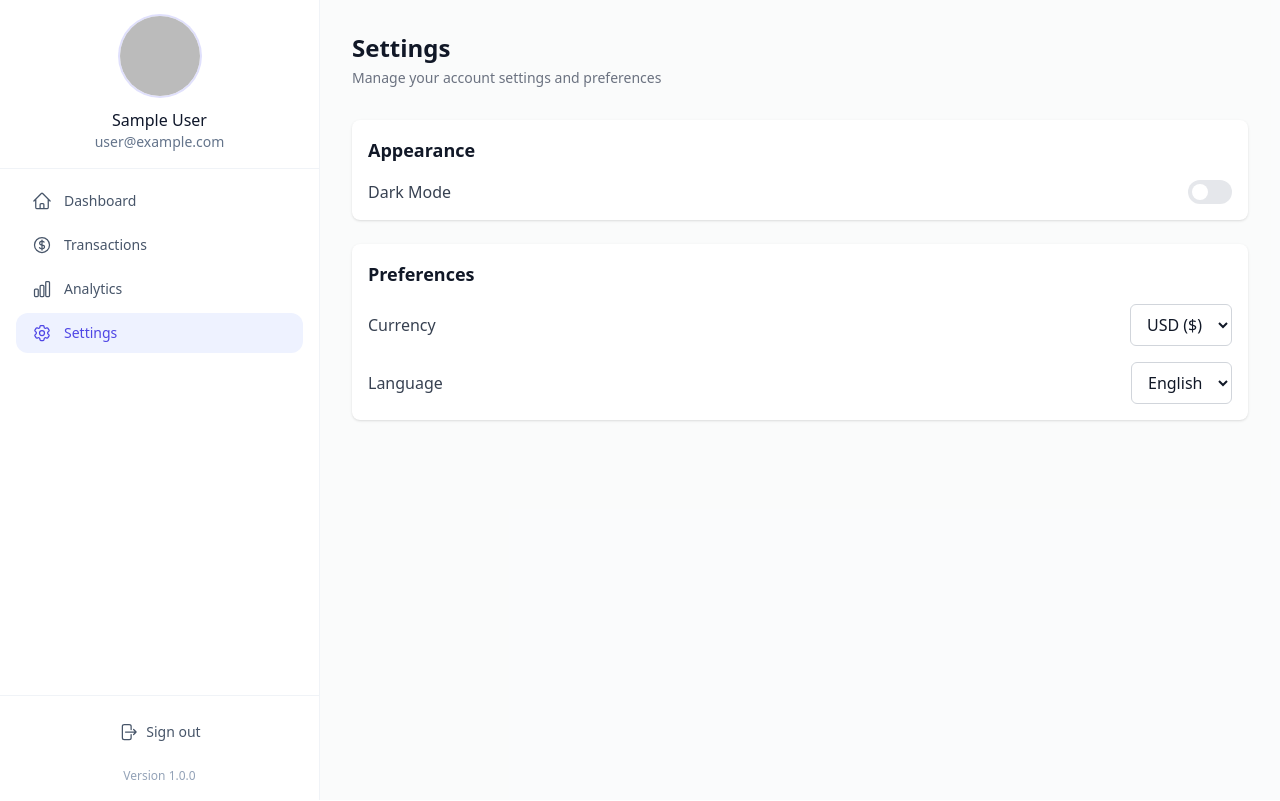
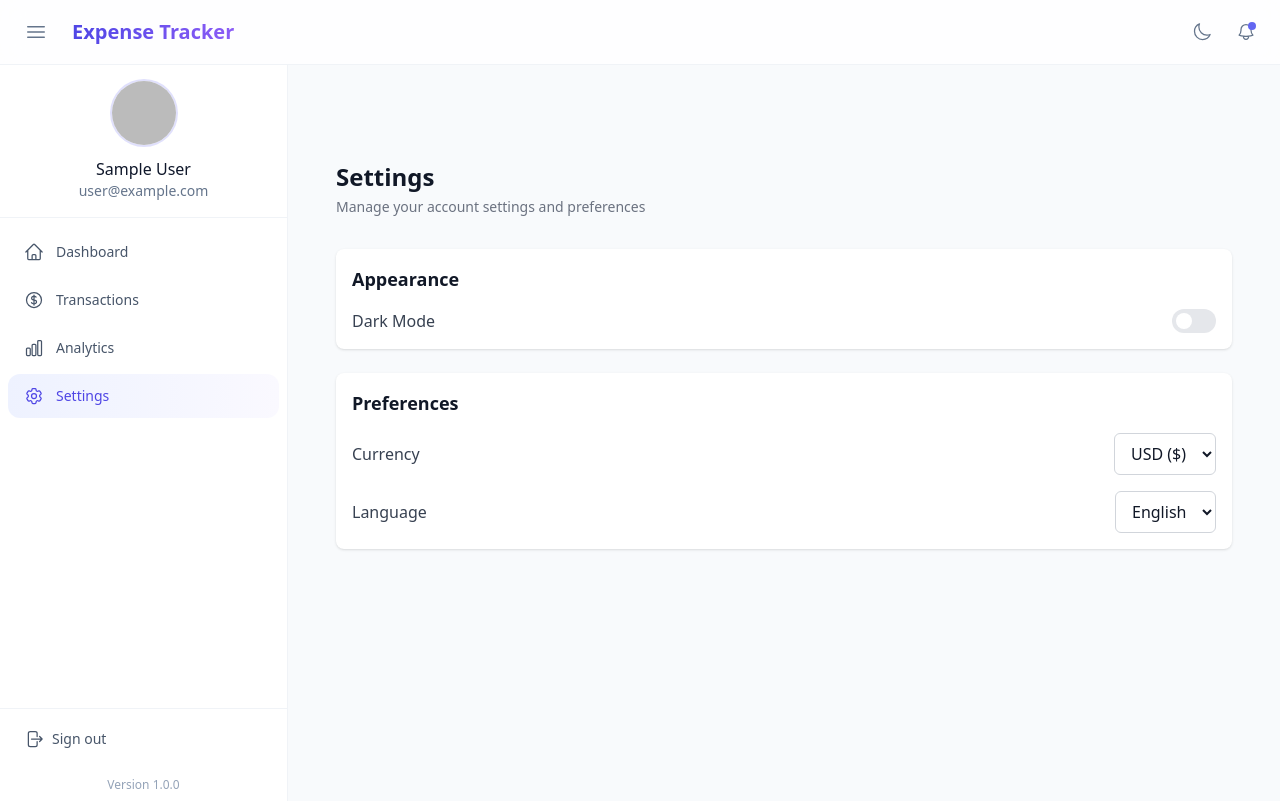
Before and after one commit to phorsphaktra/money_tracker, a React (Vite) app: page /settings in a window 1280 px wide. Built offline with nearby package versions, Linux system fonts and the light colour scheme; no server answers; the database is empty; sample sign-in values are in the browser's storage; the HTML template or start-up script is replaced by a standard one.

Commit message:
improve sidebar and navbar

```diff
--- /dev/null
+++ b/src/components/Layout.tsx
@@ -0,0 +1,29 @@
+import { useState } from 'react';
+import { Outlet } from 'react-router-dom';
+import { Navbar } from './Navbar';
+import { Sidebar } from './Sidebar';
+
+export const DashboardLayout = () => {
+  const [isOpen, setIsOpen] = useState(false);
+  const [isCollapsed, setIsCollapsed] = useState(false);
+
+  const handleToggle = () => {
+    if (window.innerWidth < 1024) {
+      setIsOpen(!isOpen);
+    } else {
+      setIsCollapsed(!isCollapsed);
+    }
+  };
+
+  return (
+    <div className="min-h-screen bg-slate-50 dark:bg-slate-900">
+      <Navbar onToggle={handleToggle} isCollapsed={isCollapsed} />
+      <div className="flex">
+        <Sidebar isOpen={isOpen} setIsOpen={setIsOpen} isCollapsed={isCollapsed} />
+        <main className="flex-1 p-6 lg:p-8 mt-16">
+          <Outlet />
+        </main>
+      </div>
+    </div>
+  );
+};
--- /dev/null
+++ b/src/components/Navbar.tsx
@@ -0,0 +1,100 @@
+import { Bars3Icon, BellIcon, MagnifyingGlassIcon, SunIcon, MoonIcon, XMarkIcon } from '@heroicons/react/24/outline';
+import { useAuth } from '../contexts/AuthContext';
+import { useTranslation } from 'react-i18next';
+import { useState } from 'react';
+
+interface NavbarProps {
+  onToggle: () => void;
+  isCollapsed: boolean;
+}
+
+export const Navbar = ({ onToggle, isCollapsed }: NavbarProps) => {
+  const { user } = useAuth();
+  const { t } = useTranslation();
+  const [isDark, setIsDark] = useState(document.documentElement.classList.contains('dark'));
+
+  const toggleTheme = () => {
+    setIsDark(!isDark);
+    document.documentElement.classList.toggle('dark');
+  };
+
+  const [localPhotoURL, setLocalPhotoURL] = useState<string>(() =>
+    localStorage.getItem(`userPhoto_${user?.email}`) || ''
+  );
+
+  return (
+    <nav className="sticky top-0 z-40 bg-white/80 dark:bg-slate-900/80 backdrop-blur-md border-b border-slate-200/50 dark:border-slate-700/50">
+      <div className="px-4 h-16 mx-auto flex items-center justify-between gap-4">
+        <div className="flex items-center gap-4">
+          <button
+            onClick={onToggle}
+            className="p-2 rounded-xl text-slate-500 hover:text-slate-700
+              dark:text-slate-400 dark:hover:text-slate-200
+              hover:bg-slate-100 dark:hover:bg-slate-800
+              transition-all duration-200"
+            aria-label="Toggle sidebar"
+          >
+            <Bars3Icon className={`w-6 h-6 transform transition-transform duration-200
+              ${isCollapsed ? 'rotate-180' : ''}`} />
+          </button>
+          <h1 className="text-xl font-bold bg-gradient-to-r from-indigo-600 to-violet-500
+            dark:from-indigo-400 dark:to-violet-400 bg-clip-text text-transparent">
+            {t('main.appName')}
+          </h1>
+        </div>
+
+        {/* <div className="flex-1 max-w-lg">
+          <div className="relative">
+            <MagnifyingGlassIcon className="absolute left-3 top-1/2 -translate-y-1/2 w-5 h-5 text-slate-400" />
+            <input
+              type="search"
+              placeholder={t('dashboard.search')}
+              className="w-full bg-slate-50 dark:bg-slate-800/50 rounded-full pl-10 pr-4 py-2 text-sm
+                border border-slate-200 dark:border-slate-700/50
+                focus:outline-none focus:ring-2 focus:ring-indigo-500/50 dark:focus:ring-indigo-400/50
+                placeholder:text-slate-400 dark:placeholder:text-slate-500"
+            />
+          </div>
+        </div> */}
+
+
+        <div className="flex items-center gap-2">
+          <button
+            onClick={toggleTheme}
+            className="p-2 rounded-full text-slate-500 hover:text-slate-700 dark:text-slate-400 dark:hover:text-slate-200"
+          >
+            {isDark ? <SunIcon className="w-5 h-5" /> : <MoonIcon className="w-5 h-5" />}
+          </button>
+          <button className="relative p-2 rounded-full text-slate-500 hover:text-slate-700 dark:text-slate-400 dark:hover:text-slate-200">
+            <BellIcon className="w-5 h-5" />
+            <span className="absolute top-2 right-2 w-2 h-2 rounded-full bg-indigo-500" />
+          </button>
+{/*
+          <div className="h-8 border-l border-slate-200 dark:border-slate-700/50" />
+          <div className="flex items-center gap-3">
+            <span className="text-sm font-medium text-slate-700 dark:text-slate-200">
+              {user?.displayName}
+            </span>
+            <div className="w-9 h-9 rounded-full bg-indigo-500/10 ring-2 ring-indigo-500/20 overflow-hidden">
+              {(user?.photoURL || localPhotoURL) ? (
+                    <img
+                      src={localPhotoURL || user?.photoURL || ''}
+                      alt="Profile"
+                      className="w-full h-full object-cover"
+                      onError={() => setLocalPhotoURL('')}
+                    />
+                  ) : (
+                    <div className="w-full h-full bg-gradient-to-br from-indigo-500 to-violet-500
+                      flex items-center justify-center">
+                      <span className="text-2xl text-white font-medium">
+                        {user?.displayName?.[0].toUpperCase() || '?'}
+                      </span>
+                    </div>
+                  )}
+            </div>
+          </div> */}
+        </div>
+      </div>
+    </nav>
+  );
+};
--- a/src/components/Sidebar.tsx
+++ b/src/components/Sidebar.tsx
@@ -9,8 +9,13 @@ import {
   Cog6ToothIcon,
   ArrowRightOnRectangleIcon,
   CameraIcon,
-  Bars3Icon
 } from '@heroicons/react/24/outline';
+
+interface SidebarProps {
+  isOpen: boolean;
+  setIsOpen: (isOpen: boolean) => void;
+  isCollapsed: boolean;
+}
 
 const navItems = [
   { path: '/', label: 'dashboard.navigation.dashboard', icon: HomeIcon },
@@ -19,14 +24,13 @@ const navItems = [
   { path: '/settings', label: 'dashboard.navigation.settings', icon: Cog6ToothIcon },
 ];
 
-export const Sidebar = () => {
+export const Sidebar = ({ isOpen, setIsOpen, isCollapsed }: SidebarProps) => {
   const { logout, user } = useAuth();
   const { t } = useTranslation();
-  const [isOpen, setIsOpen] = useState(false);
+  const fileInputRef = useRef<HTMLInputElement>(null);
   const [localPhotoURL, setLocalPhotoURL] = useState<string>(() =>
     localStorage.getItem(`userPhoto_${user?.email}`) || ''
   );
-  const fileInputRef = useRef<HTMLInputElement>(null);
 
   const handleImageUpload = (event: React.ChangeEvent<HTMLInputElement>) => {
     const file = event.target.files?.[0];
@@ -50,43 +54,30 @@ export const Sidebar = () => {
 
   return (
     <>
-      <button
-        onClick={() => setIsOpen(!isOpen)}
-        className="lg:hidden fixed top-4 left-4 z-20 p-2 rounded-xl
-        bg-white/90 dark:bg-slate-800/90 backdrop-blur-sm ring-1 ring-slate-200/50
-        dark:ring-slate-700/50 text-slate-700 dark:text-slate-200
-        hover:bg-slate-50 dark:hover:bg-slate-700/50 transition-all"
-      >
-        <Bars3Icon className="w-5 h-5" />
-      </button>
-
       {isOpen && (
-        <div className="lg:hidden fixed inset-0 bg-black/20 backdrop-blur-sm z-10"
+        <div className="lg:hidden fixed inset-0 bg-black/20 backdrop-blur-sm z-30"
           onClick={() => setIsOpen(false)} />
       )}
 
       <aside className={`
-        fixed lg:sticky top-0 left-0 h-screen w-80
+        fixed lg:sticky top-16 left-0 h-[calc(100vh-64px)]
         bg-white dark:bg-slate-900
         border-r border-slate-200/50 dark:border-slate-700/50
         transform ${isOpen ? 'translate-x-0' : '-translate-x-full'}
-        lg:translate-x-0 transition-transform duration-200 ease-out z-30
-        flex flex-col
+        lg:translate-x-0 transition-all duration-300 ease-out z-20
+        flex flex-col overflow-hidden
+        ${isCollapsed ? 'lg:w-20' : 'lg:w-72'} w-72
       `}>
-        {/* <div className="p-6">
-          <h1 className="text-2xl font-bold bg-gradient-to-r from-indigo-600 to-violet-500
-            dark:from-indigo-400 dark:to-violet-400 bg-clip-text text-transparent">
-            {t('dashboard.title')}
-          </h1>
-        </div> */}
-
-        <div className="px-6 py-4">
+        <div className="flex-1 flex flex-col overflow-y-auto">
+          {/* Profile section */}
+          <div className={`p-4 border-b border-slate-200/50 dark:border-slate-700/50
+            ${isCollapsed ? 'items-center' : ''}`}>
             <div className="flex flex-col items-center">
               <div className="relative group cursor-pointer"
                 onClick={() => fileInputRef.current?.click()}>
-              <div className="w-20 h-20 rounded-full ring-2 ring-indigo-500/20 dark:ring-indigo-400/20
-                overflow-hidden bg-gradient-to-br from-indigo-50 to-violet-50
-                dark:from-slate-800 dark:to-slate-700">
+                <div className={`${isCollapsed ? 'w-10 h-10' : 'w-16 h-16'} rounded-full
+                  ring-2 ring-indigo-500/20 dark:ring-indigo-400/20
+                  overflow-hidden transition-all duration-300`}>
                   {(user?.photoURL || localPhotoURL) ? (
                     <img
                       src={localPhotoURL || user?.photoURL || ''}
@@ -115,6 +106,7 @@ export const Sidebar = () => {
                   onChange={handleImageUpload}
                 />
               </div>
+              {!isCollapsed && (
                 <div className="mt-3 text-center">
                   <p className="font-medium text-slate-900 dark:text-slate-100">
                     {user?.displayName || 'User'}
@@ -123,45 +115,55 @@ export const Sidebar = () => {
                     {user?.email}
                   </p>
                 </div>
+              )}
             </div>
           </div>
 
-        <nav className="flex-1 px-4 py-2 overflow-y-auto border-t border-slate-200/50">
+          {/* Navigation */}
+          <nav className="flex-1 p-2">
             {navItems.map(({ path, label, icon: Icon }) => (
               <NavLink
                 key={path}
                 to={path}
                 end={path === '/'}
+                title={isCollapsed ? t(label) : undefined}
                 className={({ isActive }) =>
-                `flex items-center px-4 py-2.5 my-1 text-sm font-medium rounded-xl
-                transition-all duration-200 group ${
-                  isActive
-                    ? 'bg-indigo-50 dark:bg-indigo-500/10 text-indigo-600 dark:text-indigo-400'
-                    : 'text-slate-600 dark:text-slate-400 hover:bg-slate-50 dark:hover:bg-slate-800'
-                }`
+                  `flex items-center ${isCollapsed ? 'justify-center' : ''}
+                  px-4 py-3 my-1 text-sm font-medium rounded-xl
+                  transition-all duration-200 group
+                  ${isActive
+                    ? 'bg-gradient-to-r from-indigo-50 to-violet-50/50 dark:from-indigo-500/10 dark:to-violet-500/10 text-indigo-600 dark:text-indigo-400'
+                    : 'text-slate-600 dark:text-slate-400 hover:bg-slate-50 dark:hover:bg-slate-800'}`
                 }
               >
-              <Icon className="w-5 h-5 mr-3 group-hover:scale-110 transition-transform" />
-              {t(label)}
+                <Icon className={`w-5 h-5 transition-transform group-hover:scale-110
+                  ${isCollapsed ? '' : 'mr-3'}`} />
+                {!isCollapsed && <span className="font-medium">{t(label)}</span>}
               </NavLink>
             ))}
           </nav>
+        </div>
 
-        <div className="p-4 border-t border-slate-200/50 dark:border-slate-700/50">
+        {/* Footer */}
+        <div className="flex-shrink-0 p-2 border-t border-slate-200/50 dark:border-slate-700/50">
           <button
             onClick={logout}
-            className="w-full px-4 py-2.5 rounded-xl text-sm font-medium
+            title={isCollapsed ? t('dashboard.header.signOut') : undefined}
+            className={`w-full rounded-xl text-sm font-medium
               text-slate-600 dark:text-slate-400
               hover:bg-red-50 dark:hover:bg-red-500/10
               hover:text-red-600 dark:hover:text-red-400
-              flex items-center justify-center group transition-all"
+              flex items-center ${isCollapsed ? 'justify-center p-3' : 'px-4 py-3'}
+              transition-all duration-200 group`}
           >
-            <ArrowRightOnRectangleIcon className="w-5 h-5 mr-2 group-hover:translate-x-0.5 transition-transform" />
-            {t('dashboard.header.signOut')}
+            <ArrowRightOnRectangleIcon className="w-5 h-5 group-hover:translate-x-0.5" />
+            {!isCollapsed && <span className="ml-2">{t('dashboard.header.signOut')}</span>}
           </button>
+          {!isCollapsed && (
             <div className="mt-4 text-xs text-center text-slate-400 dark:text-slate-500">
               {t('dashboard.version')} 1.0.0
             </div>
+          )}
         </div>
       </aside>
     </>
--- a/src/components/dashboard/DashboardHome.tsx
+++ b/src/components/dashboard/DashboardHome.tsx
@@ -1,4 +1,4 @@
-import { CardStats } from '../CardStats';
+import { CardStats } from './CardStats';
 import { TransactionsList } from '../transaction/TransactionsList';
 import { SpendingChart } from '../SpendingChart';
 
--- a/src/components/dashboard/DashboardLayout.tsx
+++ /dev/null
@@ -1,26 +0,0 @@
-import { Outlet } from 'react-router-dom';
-import { useAuth } from '../../contexts/AuthContext';
-import { Sidebar } from '../Sidebar';
-import { useDarkMode } from '../../contexts/DarkModeContext';
-
-export const DashboardLayout = () => {
-  const { isAuthenticated } = useAuth();
-  const { darkMode } = useDarkMode();
-
-  if (!isAuthenticated) {
-    return null;
-  }
-
-  return (
-    <div className={`flex min-h-screen transition-colors duration-200
-      ${darkMode ? 'dark bg-gray-900' : 'bg-gray-50/80'}`}
-    >
-      <Sidebar />
-      <div className="flex-1">
-        <main className="p-8">
-          <Outlet />
-        </main>
-      </div>
-    </div>
-  );
-};
--- a/src/i18n/locales/en/translations.json
+++ b/src/i18n/locales/en/translations.json
@@ -1,4 +1,24 @@
 {
+  "main": {
+    "appName": "Expense Tracker",
+    "welcome": "Welcome to Expense Tracker",
+    "login": {
+      "title": "Login",
+      "subtitle": "Please enter your credentials to continue",
+      "email": "Email",
+      "password": "Password",
+      "rememberMe": "Remember me",
+      "forgotPassword": "Forgot password?",
+      "loginButton": "Login"
+    },
+    "register": {
+      "title": "Register",
+      "subtitle": "Create a new account",
+      "name": "Name",
+      "confirmPassword": "Confirm Password",
+      "registerButton": "Register"
+    }
+  },
   "settings": {
     "title": "Settings",
     "subtitle": "Manage your account settings and preferences",
--- a/src/i18n/locales/km/translations.json
+++ b/src/i18n/locales/km/translations.json
@@ -1,4 +1,24 @@
 {
+  "main":{
+    "appName": "កម្មវិធីតាមដានចំណាយ",
+    "welcome": "សូមស្វាគមន៍មកកាន់កម្មវិធីតាមដានចំណាយ",
+    "login": {
+      "title": "ចូល",
+      "subtitle": "សូមបញ្ចូលព័ត៌មានសម្គាល់របស់អ្នកដើម្បីបន្ត",
+      "email": "អ៊ីមែល",
+      "password": "ពាក្យសម្ងាត់",
+      "rememberMe": "ចងចាំខ្ញុំ",
+      "forgotPassword": "ភ្លេចពាក្យសម្ងាត់?",
+      "loginButton": "ចូល"
+    },
+    "register": {
+      "title": "ចុះឈ្មោះ",
+      "subtitle": "បង្កើតគណនីថ្មី",
+      "name": "ឈ្មោះ",
+      "confirmPassword": "បញ្ជាក់ពាក្យសម្ងាត់",
+      "registerButton": "ចុះឈ្មោះ"
+    }
+  },
   "settings": {
     "title": "ការកំណត់",
     "subtitle": "គ្រប់គ្រងការកំណត់គណនីនិងចំណូលចិត្តរបស់អ្នក",
--- a/src/routes/index.tsx
+++ b/src/routes/index.tsx
@@ -1,8 +1,8 @@
 import { createBrowserRouter, Navigate } from 'react-router-dom';
-import { DashboardLayout } from '../components/dashboard/DashboardLayout';
+import { DashboardLayout } from '../components/Layout';
 import { DashboardScreen } from '../screens/DashboardScreen';
 import { TransactionsScreen } from '../screens/TransactionScreen';
-import { AnalyticsView } from '../components/analytics/AnalyticsView';
+import { AnalyticsView } from '../screens/AnalyticsScreen';
 import { SettingsScreen } from '../screens/SettingsScreen';
 import { LoginScreen } from '../components/auth/LoginScreen';
 import { SignUpScreen } from '../components/auth/SignUpScreen';
--- a/src/screens/DashboardScreen.tsx
+++ b/src/screens/DashboardScreen.tsx
@@ -1,5 +1,5 @@
 import { useMemo, useState } from 'react';
-import { CardStats } from '../components/CardStats';
+import { CardStats } from '../components/dashboard/CardStats';
 import { SpendingChart } from '../components/SpendingChart';
 import { TransactionsList } from '../components/transaction/TransactionsList';
 import { useTransactions } from '../contexts/TransactionContext';
```
Also changed, not shown: src/components/ThemeToggle.tsx (added, +33 -0 lines), src/screens/AnalyticsScreen.tsx (renamed from src/components/analytics/AnalyticsView.tsx, +6 -6 lines), src/components/dashboard/CardStats.tsx (renamed from src/components/CardStats.tsx). Lines whose indentation alone changed are shown as unchanged.
